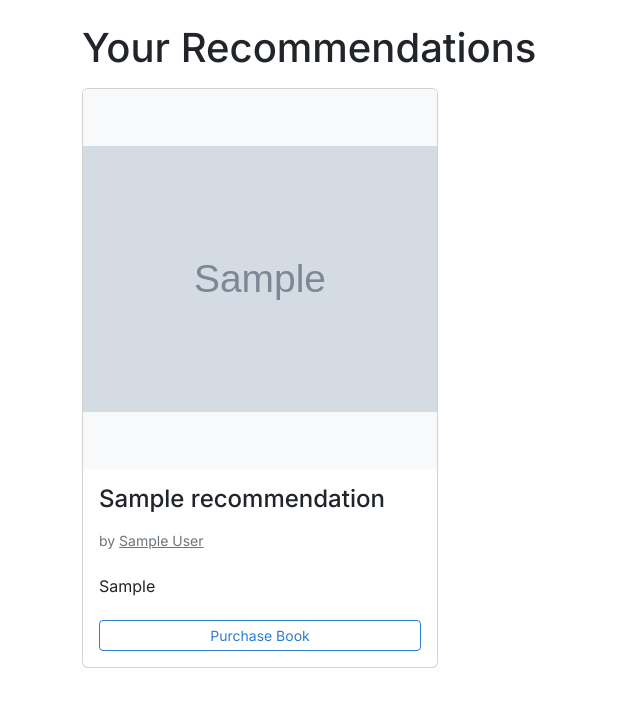
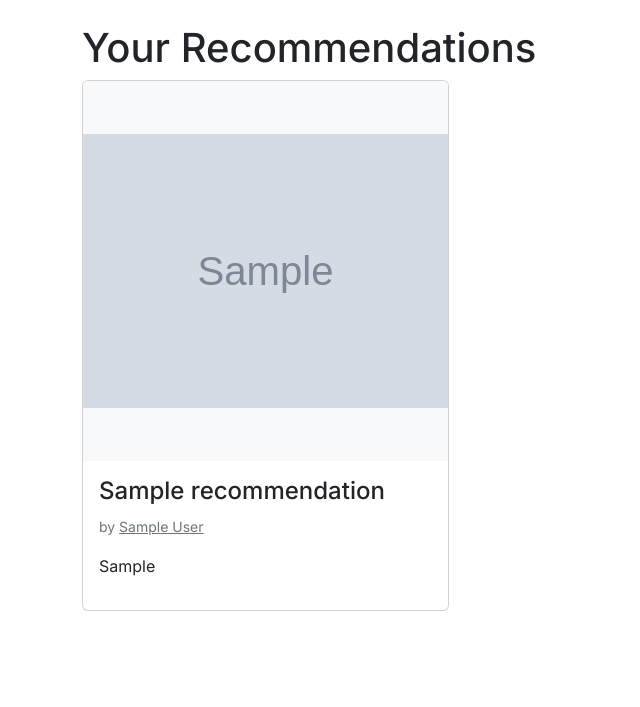
Before and after one commit to Jchute96/bookshelf, a Django app: page /recommendations/my-recommendations/ in a window 1280 px wide. Shown: the part 56-763 px from the top of the page, without its empty margins (0-640 px from the left). Run offline with Django 5.2, Linux system fonts and the light colour scheme; a user stored in the database is signed in; tables that the repository leaves empty hold one stand-in row (values such as "Sample post"); grey boxes marked "Sample" are stand-in pictures.

Commit message:
style: removed purchase links from recommendations display and updated claude system prompt to get better results

```diff
--- a/recommendations/services.py
+++ b/recommendations/services.py
@@ -93,7 +93,9 @@ def get_claude_recommendations(user):
     # System prompt tells Claude who it is and the rules it must follow
     system_prompt = '''You are a book recommendation assistant.
     Recommend books that genuinely exist and are widely available.
+    Never recommend a book if its title appears in the user's seen books list.
     For the reason field, explain specifically why this book matches the user's taste based on their genres or authors.
+    Keep each reason to 1-2 sentences maximum.
     Return only a JSON array like this:
     [{"title": "...", "author": "...", "reason": "..."}]
     No other text, no markdown, no code blocks.'''
@@ -105,7 +107,7 @@ def get_claude_recommendations(user):
     Favorite genres: {genres_text}
     Favorite authors: {authors_text}
 
-    Do not recommend these books: {seen_books_text}
+    Do not recommend these books which belong to user's seen books list: {seen_books_text}
 
     Recommend 6 books this user would enjoy based on their reading history, favorite genres, and favorite authors.'''
 
--- a/recommendations/templates/recommendations/my-recommendations.html
+++ b/recommendations/templates/recommendations/my-recommendations.html
@@ -13,10 +13,10 @@
 
     <!-- If user has recommendations display them for user -->
     {% elif recommendations %}
-        <div class="row">
+        <div class="row row-cols-1 row-cols-md-3 g-2">
             {% for recommendation in recommendations %}
-                <div class="col-md-4">
-                    <div class="card my-2" style="height: 580px; display: flex; flex-direction: column; justify-content: space-between;">
+                <div class="col">
+                    <div class="card h-100" style="display: flex; flex-direction: column;">
                         <!-- Display cover image of book if it exists -->
                         {% if recommendation.cover_link %}
                             <img src="{{ recommendation.cover_link }}" class="card-img-top"
@@ -34,10 +34,6 @@
                             <p class="text-muted"><small>by <u>{{ recommendation.author }}</u></small></p>
 
                             <p>{{ recommendation.reason }}</p>
-
-                            {% if recommendation.purchase_link %}
-                                <a target="_blank" rel="noopener noreferrer" href="{{ recommendation.purchase_link }}" class="btn btn-outline-primary btn-sm">Purchase Book</a>
-                            {% endif %}
                         </div>
                     </div>
                 </div>
```
